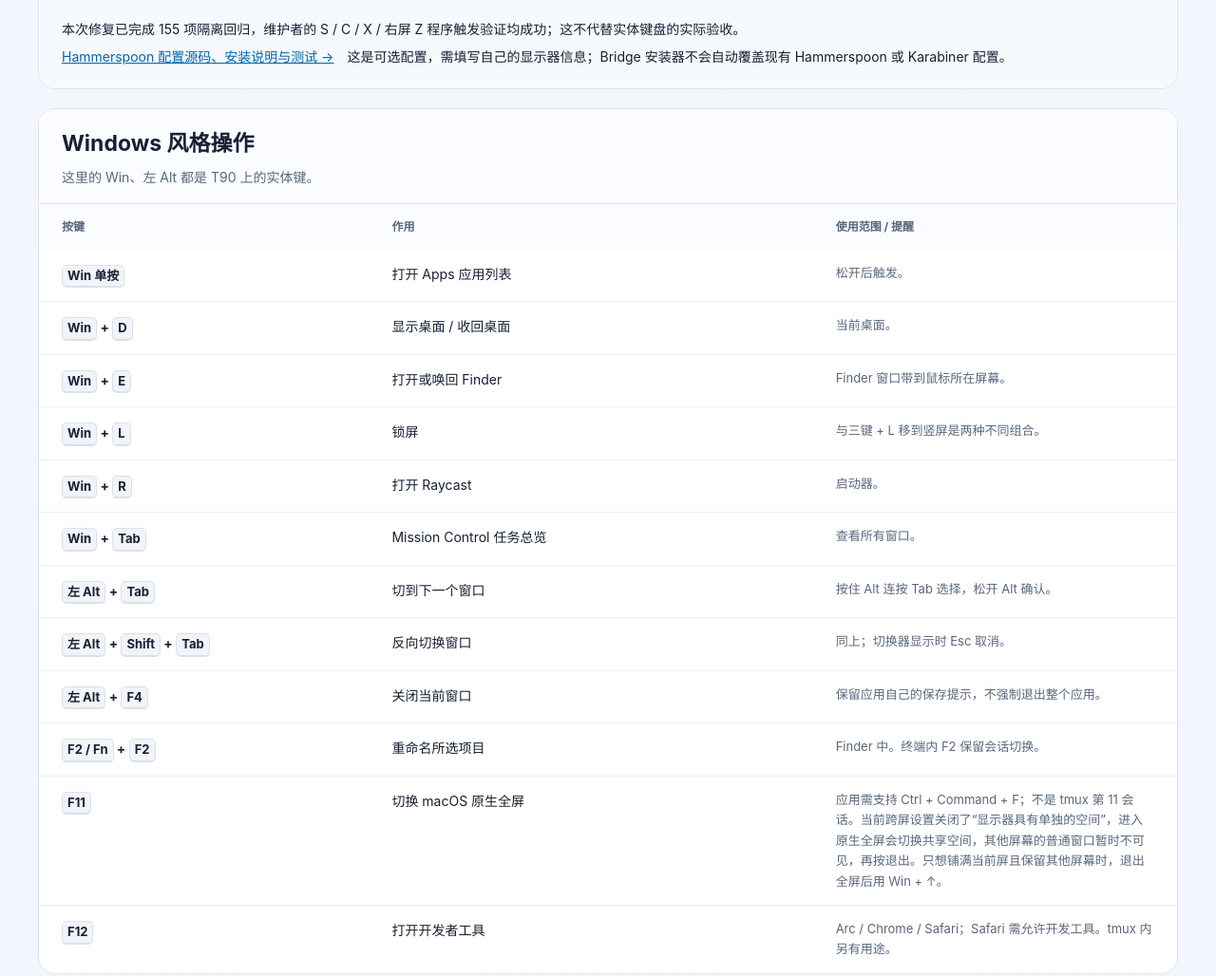
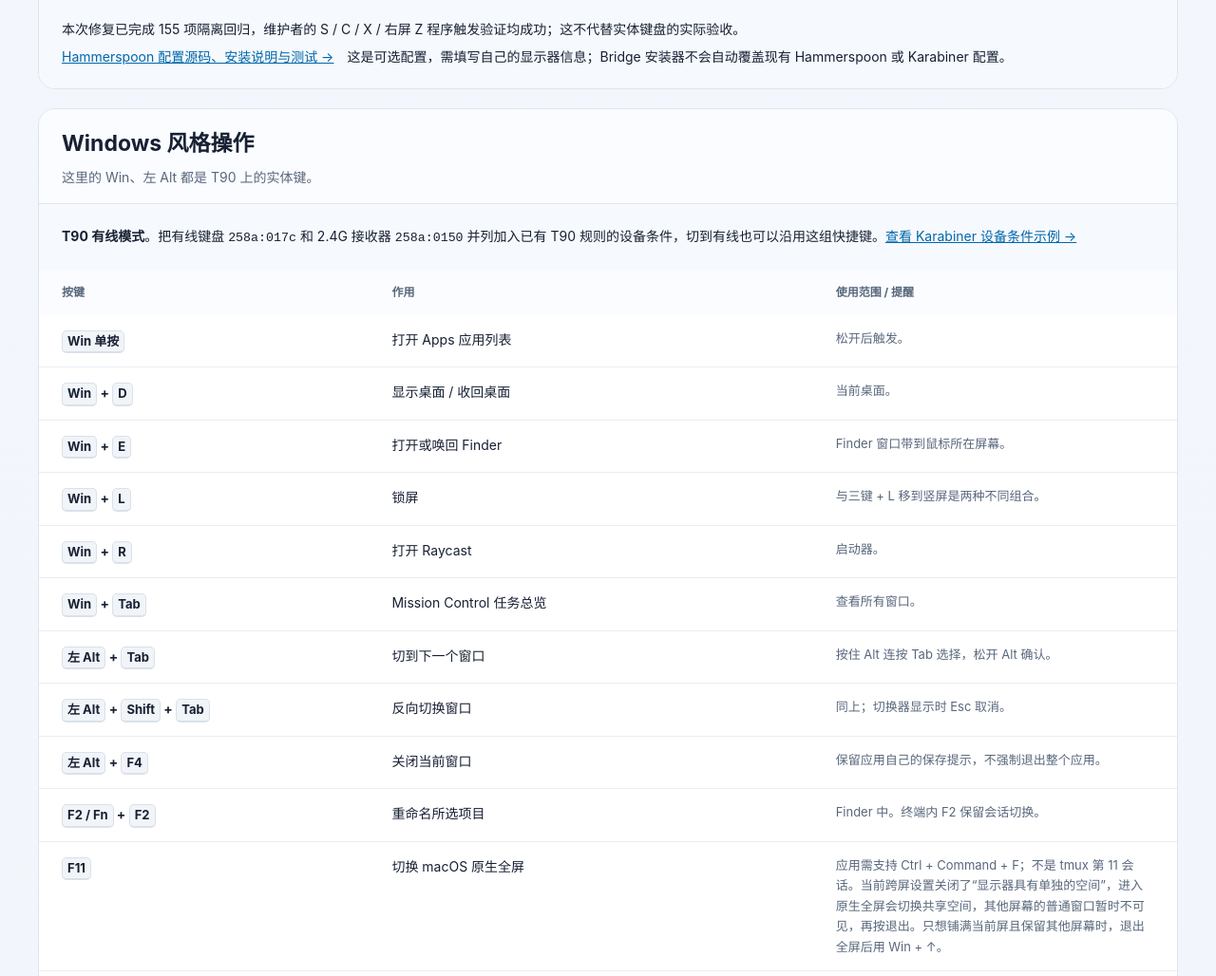
Before and after one commit to zhangyu0806/CXT12E4-Bridge, a plain HTML site: page docs/cxt12e4-manual/mac/shortcuts.html in a window 1280 px wide. Shown: the part 3574-4602 px from the top of the page at 95% size. Drawn offline with Linux system fonts and the light colour scheme.

Commit message:
Document wired USB mode for T90 shortcuts

```diff
--- a/docs/cxt12e4-manual/mac/shortcuts.html
+++ b/docs/cxt12e4-manual/mac/shortcuts.html
@@ -52,7 +52,9 @@
 <tr data-shortcut data-search="长按 松键 窗口未就绪 Caps Shift Win 重复"><th scope="row">按住三键或连续按布局键</th><td>松开组合键后再准备窗口位置；松键等待不占窗口呈现准备时间。唤回同一窗口失败时最多重试 3 次；重复按同一布局不会重启正在执行的请求。</td><td>按一次后松开即可。连续持键超过 15 秒会提示松键并取消本次布局；应用启动阶段仍使用自己的 8 秒等待期限。</td></tr>
 <tr data-shortcut data-search="未安装 显示器断开 权限 对话框 多窗口 失败 超时"><th scope="row">缺少应用、显示器，或窗口无法调整</th><td>未安装、缺少指定屏幕、对话框阻塞或无法确定目标窗口时停止。还没调整窗口就失败时保留原位；调整中失败则尝试恢复已经改动的窗口。</td><td>先安装应用、连接指定屏幕、开启 Hammerspoon 辅助功能、处理对话框；多个候选窗口无法区分时先点选目标。实际鼠标点击或拖动会停止布局并保留当前位置。</td></tr>
 </tbody></table><div class="more"><p>本次修复已完成 155 项隔离回归，维护者的 S / C / X / 右屏 Z 程序触发验证均成功；这不代替实体键盘的实际验收。</p><p><a href="https://github.com/zhangyu0806/CXT12E4-Bridge/tree/main/integrations/hammerspoon">Hammerspoon 配置源码、安装说明与测试 →</a>　这是可选配置，需填写自己的显示器信息；Bridge 安装器不会自动覆盖现有 Hammerspoon 或 Karabiner 配置。</p></div></section>
-<section class="section" id="system"><header class="section-head"><h2>Windows 风格操作</h2><p>这里的 Win、左 Alt 都是 T90 上的实体键。</p></header><table class="shortcut-table"><thead><tr><th scope="col">按键</th><th scope="col">作用</th><th scope="col">使用范围 / 提醒</th></tr></thead><tbody>
+<section class="section" id="system"><header class="section-head"><h2>Windows 风格操作</h2><p>这里的 Win、左 Alt 都是 T90 上的实体键。</p></header>
+<div class="more" id="t90-connection"><p><strong>T90 有线模式</strong>。把有线键盘 <code>258a:017c</code> 和 2.4G 接收器 <code>258a:0150</code> 并列加入已有 T90 规则的设备条件，切到有线也可以沿用这组快捷键。<a href="https://github.com/zhangyu0806/CXT12E4-Bridge/blob/main/integrations/karabiner/README.md#t90-usb">查看 Karabiner 设备条件示例 →</a></p></div>
+<table class="shortcut-table"><thead><tr><th scope="col">按键</th><th scope="col">作用</th><th scope="col">使用范围 / 提醒</th></tr></thead><tbody>
 <tr data-shortcut><th scope="row"><kbd>Win 单按</kbd></th><td>打开 Apps 应用列表</td><td>松开后触发。</td></tr>
 <tr data-shortcut><th scope="row"><kbd>Win</kbd> + <kbd>D</kbd></th><td>显示桌面 / 收回桌面</td><td>当前桌面。</td></tr>
 <tr data-shortcut><th scope="row"><kbd>Win</kbd> + <kbd>E</kbd></th><td>打开或唤回 Finder</td><td>Finder 窗口带到鼠标所在屏幕。</td></tr>
```
Also changed, not shown: 1 other file.
